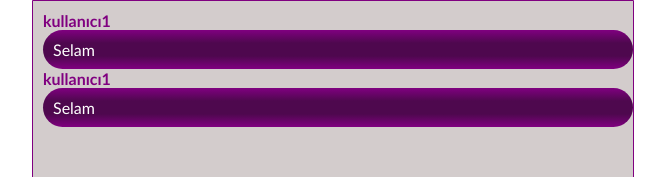
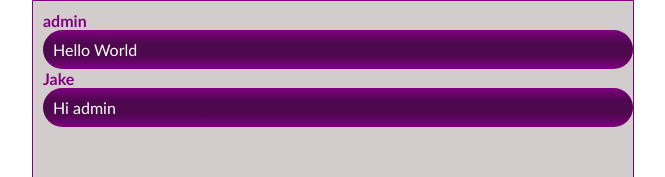
Before and after one commit to Phoique/snapp-ui, a React (Create React App) app: page / in a window 1280 px wide. Shown: the top 177 px of the page, without its empty margins (307-972 px from the left). Built offline with nearby package versions, Linux system fonts and the light colour scheme.

Commit message:
Fetching data from a fake datebase

```diff
--- a/package.json
+++ b/package.json
@@ -3,6 +3,7 @@
   "version": "0.1.0",
   "private": true,
   "dependencies": {
+    "axios": "^0.18.0",
     "react": "^16.7.0",
     "react-dom": "^16.7.0",
     "react-scripts": "2.1.3"
--- a/src/components/chat/Message.js
+++ b/src/components/chat/Message.js
@@ -5,20 +5,12 @@ class Message extends Component {
   render() {
     return(
       <div>
-
         <div className="kullanici">
-          kullanıcı1
+          {this.props.username}
         </div>
         <div className="ileti">
-          Selam
+          {this.props.message}
         </div>
-        <div className="kullanici">
-          kullanıcı1
-        </div>
-        <div className="ileti">
-          Selam
-        </div>
-
       </div>
     );
   }
--- a/src/components/chat/MessageList.js
+++ b/src/components/chat/MessageList.js
@@ -3,18 +3,43 @@ import Message from './Message';
 import './MessageList.css';
 
 class MessageList extends Component {
+
+  constructor(props) {
+
+    super(props);
+
+    this.state = {
+
+      data: [
+        {
+          username: 'admin',
+          message: 'Hello World'
+        },
+        {
+          username: 'Jake',
+          message: 'Hi admin'
+        }
+      ]
+
+    }
+
+  }
+
   render() {
     return(
       <div>
         <center>
           <div className="mesajlar">
             <div className="mesaj">
-              <Message />
+              {
+                this.state.data.map(chat =>
+                  <Message username={chat.username} message={chat.message} />
+                )
+              }
             </div>
           </div>
         </center>
       </div>
-
     );
   }
 }
```
Also changed, not shown: 1 other file (tests, documents, lock files or other folders).
